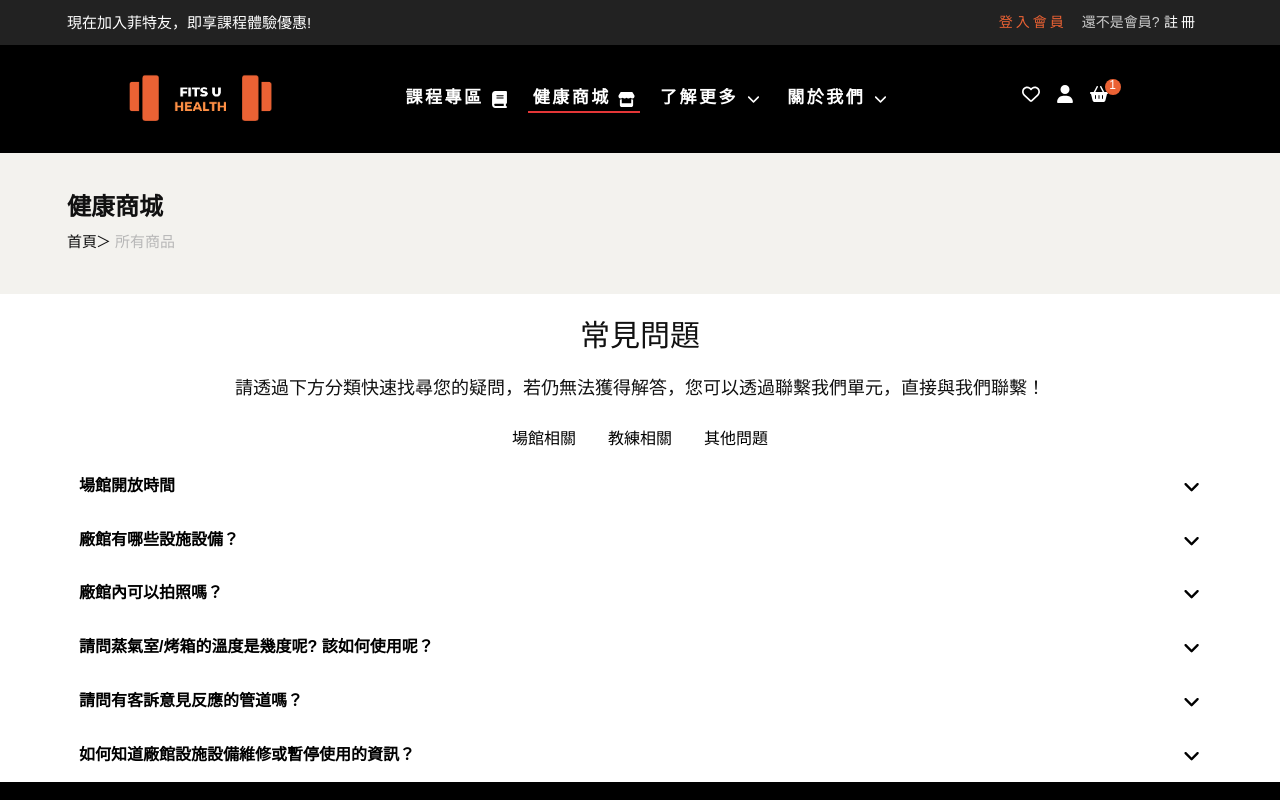
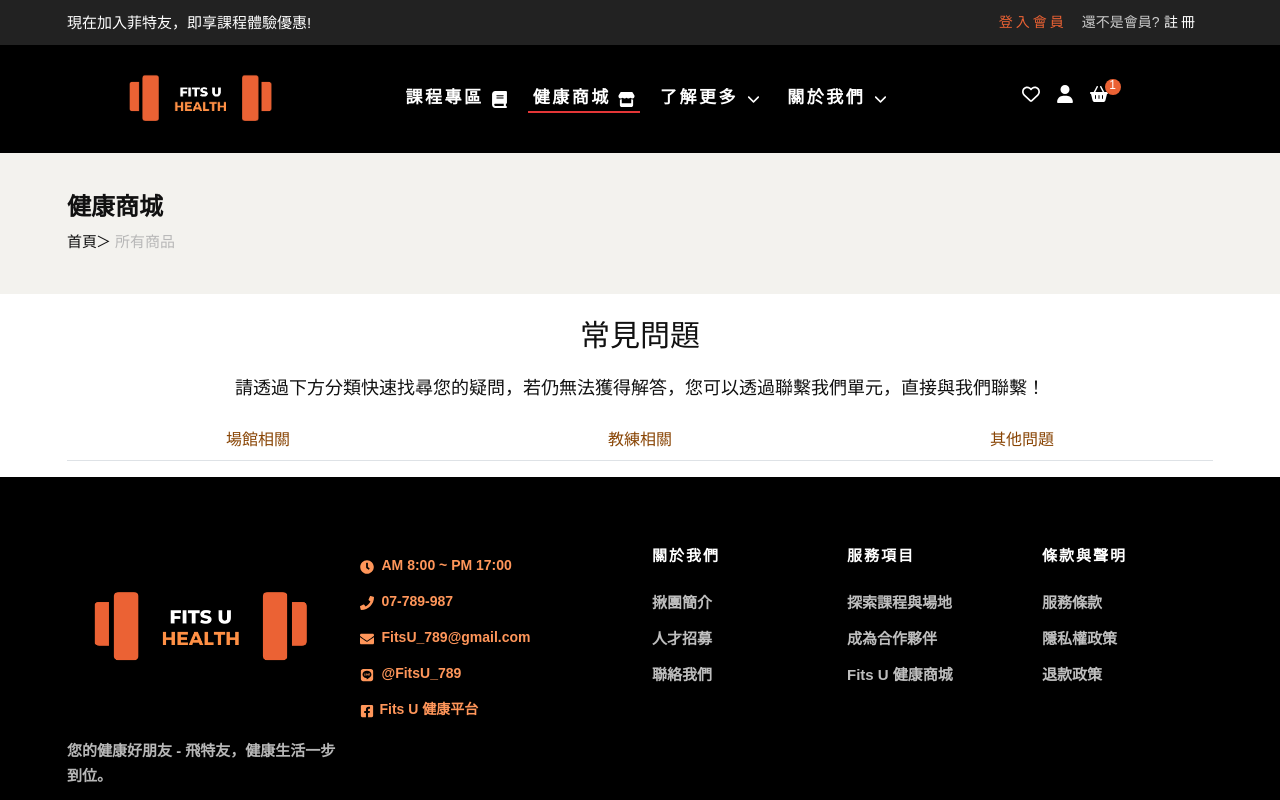
Before and after one commit to ni86910/team1_final, a Next.js app in the folder frontend-react/: page /quest in a window 1280 px wide. Shown: the top 800 px of the page. Built offline with nearby package versions, Linux system fonts and the light colour scheme.

Commit message:
更新 常見問題樣式

```diff
--- a/frontend-react/components/accordion/Myaccordion.js
+++ b/frontend-react/components/accordion/Myaccordion.js
@@ -21,9 +21,9 @@ export default function MyAccordion({ question, answer }) {
         onClick={handleHeaderClick}
       >
         {question}
-        <button className={style['accordion-btn']}>
+        <div className={style['accordion-btn']}>
           {show ? <FaAngleUp /> : <FaAngleDown />}
-        </button>
+        </div>
       </div>
       {show && <p className={style['answers']}>{answer}</p>}
     </div>
--- a/frontend-react/components/quest/quest.js
+++ b/frontend-react/components/quest/quest.js
@@ -1,76 +1,56 @@
 import React, { useState } from 'react'
 import Myaccordion from '../accordion/Myaccordion'
 import { questions } from '@/pages/api/accordion-data-quest'
-import Link from 'next/link'
+import { questions1 } from '@/pages/api/accordion-data-coach'
+import { questions2 } from '@/pages/api/accordion-data-allquest'
 import TOP from '@/components/TOPbutton/top'
+import Container from 'react-bootstrap/Container'
+import Row from 'react-bootstrap/Row'
+import Tab from 'react-bootstrap/Tab'
+import Tabs from 'react-bootstrap/Tabs'
 
 export default function Quest() {
   const [data, setData] = useState(questions)
+  const [data1, setData1] = useState(questions1)
+  const [data2, setData2] = useState(questions2)
+
   return (
     <>
-      {/* Breadcrumb Section Begin */}
-      {/* <section className="breadcrumb-option">
-        <div className="container">
-          <div className="row">
-            <div className="col-lg-12">
-              <div className="breadcrumb__text">
-                <h4>常見問題</h4>
-                <div className="breadcrumb__links">
-                  <Link href="./index.html">首頁</Link>
-                  <span>常見問題</span>
-                </div>
-              </div>
-            </div>
-          </div>
-        </div>
-      </section> */}
-      {/* Header Section End */}
-      {/* main Section begin*/}
-      <div className="container">
-        <div className="row">
+      <Container>
+        <Row>
           <h3 className="mt-4 text-center">常見問題</h3>
           <h5 className="mt-4 text-center" style={{ marginBottom: 20 }}>
             請透過下方分類快速找尋您的疑問，若仍無法獲得解答，您可以透過聯繫我們單元，直接與我們聯繫！
           </h5>
-        </div>
-        <ul className="nav justify-content-center">
-          <li className="nav-item">
-            <Link
-              className="nav-link"
-              style={{ color: 'black' }}
-              aria-current="page"
-              href="/quest"
-            >
-              場館相關
-            </Link>
-          </li>
-          <li className="nav-item">
-            <Link
-              className="nav-link"
-              style={{ color: 'black' }}
-              href="/quest/index-coach"
-            >
-              教練相關
-            </Link>
-          </li>
-          <li className="nav-item">
-            <Link
-              className="nav-link"
-              style={{ color: 'black' }}
-              href="/quest/index-all"
-            >
-              其他問題
-            </Link>
-          </li>
-        </ul>
-        <div className="row">
-          {data.map((curElem) => {
-            const { id } = curElem
-            return <Myaccordion key={id} {...curElem} />
-          })}
-        </div>
-      </div>
-      {/* main Section end */}
+        </Row>
+
+        <Tabs
+          defaultActiveKey="profile"
+          id="uncontrolled-tab-example"
+          className="mb-3"
+          justify
+        >
+          <Tab eventKey="home" title="場館相關">
+            {data.map((curElem) => {
+              const { id } = curElem
+              return <Myaccordion key={id} {...curElem} />
+            })}
+          </Tab>
+          <Tab eventKey="coach" title="教練相關">
+            {data1.map((curElem) => {
+              const { id } = curElem
+              return <Myaccordion key={id} {...curElem} />
+            })}
+          </Tab>
+          <Tab eventKey="allquest" title="其他問題">
+            {data2.map((curElem) => {
+              const { id } = curElem
+              return <Myaccordion key={id} {...curElem} />
+            })}
+          </Tab>
+        </Tabs>
+      </Container>
+
       <TOP />
     </>
   )
--- a/frontend-react/pages/api/accordion-data-allquest.js
+++ b/frontend-react/pages/api/accordion-data-allquest.js
@@ -1,4 +1,4 @@
-export const questions = [
+export const questions2 = [
   {
     id: 1,
     question: '請問商品折扣都是固定的嗎？',
--- a/frontend-react/pages/api/accordion-data-coach.js
+++ b/frontend-react/pages/api/accordion-data-coach.js
@@ -1,4 +1,4 @@
-export const questions = [
+export const questions1 = [
   {
     id: 1,
     question: '第一次來運動，我不會用器材怎麼辦？',
--- a/frontend-react/pages/article/[article_id].js
+++ b/frontend-react/pages/article/[article_id].js
@@ -8,7 +8,7 @@ import { useRouter } from 'next/router'
 import { useAuth } from '@/context/auth-context'
 import { API_SERVER } from '@/configs/index'
 
-export default function ArticleDetail(popArticle) {
+export default function ArticleDetail() {
   const router = useRouter()
   const { auth } = useAuth()
 
@@ -150,7 +150,7 @@ export default function ArticleDetail(popArticle) {
     } catch (e) {
       console.log(e)
     }
-  }, [popArticle, toggleBtn])
+  }, [toggleBtn])
 
   return (
     <>
@@ -214,7 +214,6 @@ export default function ArticleDetail(popArticle) {
                 </div>
               </>
             ) : (
-              /* 在這裡進行 artInfo.message 的 map 迭代 */
               <div className="row">
                 <div className="mt-4 text-center">
                   <table className={styles['my-table']}>
@@ -225,6 +224,7 @@ export default function ArticleDetail(popArticle) {
                         <th scope="col">Message</th>
                       </tr>
                     </thead>
+                    {/* 在這裡進行 artInfo.message 的 map 迭代 */}
                     {artInfo.message.map((v, i) => (
                       <tbody key={i}>
                         <tr>
--- a/frontend-react/styles/jack-use/accordion.module.css
+++ b/frontend-react/styles/jack-use/accordion.module.css
@@ -8,7 +8,7 @@
 /* 手風琴標題的樣式 */
 .accordion-header {
   padding: 12px; /* 填充 */
-  background-color: white; /* 淺灰色背景 */
+  background-color: white;
   display: flex; /* Flexbox 布局 */
   justify-content: space-between; /* 子元素兩端對齊 */
   align-items: center; /* 垂直居中 */
@@ -26,19 +26,20 @@
 
 /* 手風琴按鈕的樣式 */
 .accordion-btn {
-    border-radius: 5px;
-    background: none; /* 無背景 */
+    background-color: none; /* 無背景 */
     border: none; /* 無邊框 */
     font-size: 1.2rem; /* 字體大小 */
     padding: 0; /* 無填充 */
     cursor: pointer; /* 鼠標變為手型 */
-    outline: none; /* 無焦點樣式 */
+    /*outline: none;  無焦點樣式 */
+}
+.accordion-btn.active{
+  background: none;
 }
 
 /* 手風琴答案的樣式 */
 .answers {
   padding: 12px; /* 填充 */
-  background-color: #E6E6E6;
-  border-top: 1px solid #E6E6E6;
+  /* background-color: #E6E6E6;  */
   margin: 0; /* 無間距 */
 }
```
Also changed, not shown: frontend-react/components/quest/quest-all.js (deleted, +0 -77 lines), frontend-react/components/quest/quest-coach.js (deleted, +0 -77 lines), frontend-react/pages/quest/index-all.js (deleted, +0 -14 lines), frontend-react/pages/quest/index-coach.js (deleted, +0 -14 lines), 1 other file (tests, documents, lock files or other folders).
